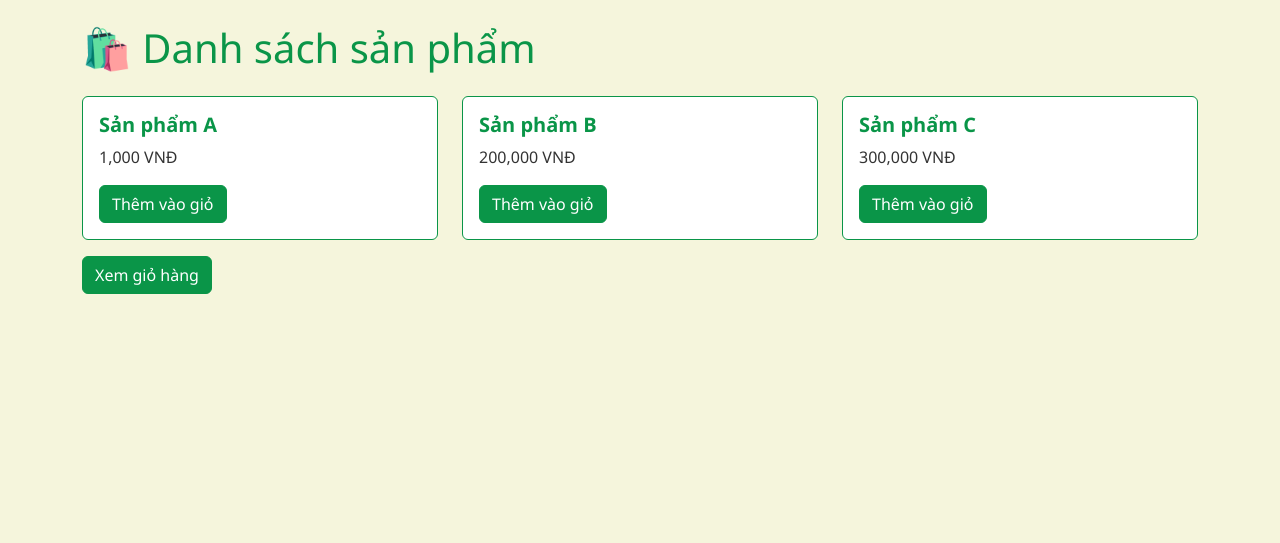
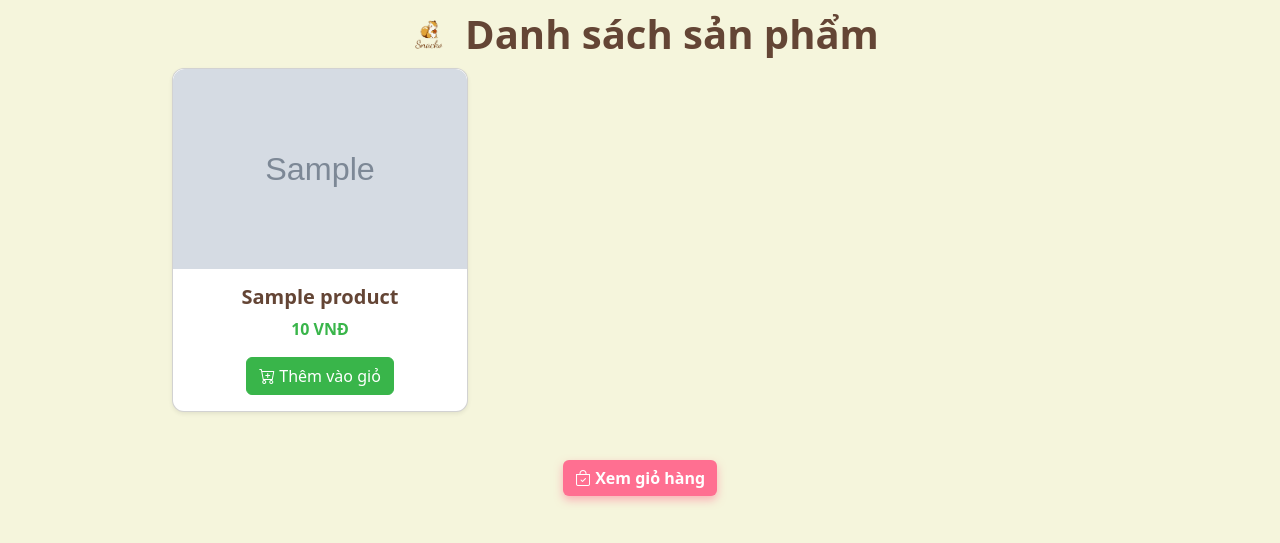
Before and after one commit to thilinnd/e_payment, a PHP site: page / in a window 1280 px wide. Shown: the top 543 px of the page. Run offline with PHP 8.4, Linux system fonts and the light colour scheme; tables that the repository leaves empty or names only in its code hold one stand-in row (values such as "Sample post"); grey boxes marked "Sample" are stand-in pictures.

Commit message:
update front end

```diff
--- a/db.php
+++ b/db.php
@@ -8,11 +8,11 @@ $charset = 'utf8mb4';
 $dsn = "mysql:host=$host;dbname=$db;charset=$charset";
 $options = [
     PDO::ATTR_ERRMODE => PDO::ERRMODE_EXCEPTION,
+    PDO::ATTR_DEFAULT_FETCH_MODE => PDO::FETCH_ASSOC,
 ];
 
 try {
     $pdo = new PDO($dsn, $user, $pass, $options);
 } catch (\PDOException $e) {
-    die("Kết nối thất bại: " . $e->getMessage());
+    die('Lỗi kết nối CSDL: ' . $e->getMessage());
 }
-?>
--- a/index.php
+++ b/index.php
@@ -1,40 +1,135 @@
 <?php
 session_start();
+require 'db.php'; // Kết nối CSDL
 
-$products = [
-    1 => ["name" => "Sản phẩm A", "price" => 1000],
-    2 => ["name" => "Sản phẩm B", "price" => 200000],
-    3 => ["name" => "Sản phẩm C", "price" => 300000],
-];
+// Lấy tất cả sản phẩm từ bảng products
+$products = [];
+$stmt = $pdo->query("SELECT * FROM products");
+foreach ($stmt as $row) {
+    $products[$row['id']] = [
+        "name" => $row['name'],
+        "price" => $row['price'],
+        "image" => $row['image'],
+    ];
+}
 ?>
+
 <!DOCTYPE html>
 <html lang="vi">
+
 <head>
     <meta charset="UTF-8">
-    <title>Sản phẩm</title>
-    <!-- Thay thế -->
+    <title>Snacko - Danh sách sản phẩm</title>
     <link href="https://cdn.jsdelivr.net/npm/bootstrap@5.3.2/dist/css/bootstrap.min.css" rel="stylesheet">
-    <link rel="stylesheet" href="assets/style.css">
+    <link href="https://cdn.jsdelivr.net/npm/bootstrap-icons/font/bootstrap-icons.css" rel="stylesheet">
+    <style>
+        body {
+            background-color: #f5f5dc;
+        }
 
-    <!-- Có thể thêm icon đẹp: -->
-    <link href="https://cdn.jsdelivr.net/npm/bootstrap-icons/font/bootstrap-icons.css" rel="stylesheet">
+        .container {
+            padding-top: 4px !important;
+            padding-bottom: 8px !important;
+            max-width: 960px;
+        }
 
+        h1.title {
+            margin-top: 2px !important;
+            margin-bottom: 6px !important;
+            font-size: 2.5rem;
+            font-weight: bold;
+            color: #644535;
+            display: flex;
+            align-items: center;
+            justify-content: center;
+            gap: 8px;
+        }
+
+        h1.title img {
+            height: 56px;
+            border-radius: 6px;
+        }
+
+        .card-img-top {
+            height: 200px;
+            object-fit: cover;
+            border-radius: 12px 12px 0 0;
+        }
+
+        .product-name {
+            color: #644535;
+            font-weight: bold;
+        }
+
+        .price {
+            color: #39b54a;
+            font-weight: bold;
+        }
+
+        .card {
+            border-radius: 12px;
+            overflow: hidden;
+        }
+
+        .btn-success {
+            background-color: #39b54a;
+            border-color: #39b54a;
+        }
+
+        .btn-success:hover {
+            background-color: #2a963c;
+            border-color: #2a963c;
+        }
+
+        .btn-pink-peach {
+            background-color: #ff6f91;
+            color: white;
+            border: none;
+            font-weight: 600;
+            box-shadow: 0 4px 8px rgba(255, 111, 145, 0.5);
+            transition: background-color 0.3s ease, box-shadow 0.3s ease;
+        }
+
+        .btn-pink-peach:hover {
+            background-color: #e65c7a;
+            box-shadow: 0 6px 12px rgba(230, 92, 122, 0.7);
+            color: white;
+        }
+
+        .btn-container {
+            margin-bottom: 40px;
+        }
+    </style>
 </head>
+
 <body class="container py-4">
-    <h1 class="mb-4">🛍️ Danh sách sản phẩm</h1>
+    <h1 class="title">
+        <img src="images/preloader.png" alt="Snacko logo">
+        Danh sách sản phẩm
+    </h1>
+
     <div class="row">
         <?php foreach ($products as $id => $p): ?>
-        <div class="col-md-4">
-            <div class="card mb-3">
-                <div class="card-body">
-                    <h5 class="card-title"><?= $p['name']; ?></h5>
-                    <p class="card-text"><?= number_format($p['price']); ?> VNĐ</p>
-                    <a href="add_to_cart.php?id=<?= $id; ?>" class="btn btn-primary">Thêm vào giỏ</a>
+            <div class="col-md-4">
+                <div class="card shadow-sm mb-4">
+                    <img src="<?= $p['image']; ?>" class="card-img-top" alt="<?= $p['name']; ?>">
+                    <div class="card-body text-center">
+                        <h5 class="product-name"><?= $p['name']; ?></h5>
+                        <p class="price"><?= number_format($p['price']); ?> VNĐ</p>
+                        <a href="add_to_cart.php?id=<?= $id; ?>" class="btn btn-success">
+                            <i class="bi bi-cart-plus"></i> Thêm vào giỏ
+                        </a>
+                    </div>
                 </div>
             </div>
-        </div>
         <?php endforeach; ?>
     </div>
-    <a href="cart.php" class="btn btn-outline-success">Xem giỏ hàng</a>
+
+    <div class="text-center btn-container mt-4">
+        <a href="cart.php" class="btn btn-pink-peach">
+            <i class="bi bi-bag-check"></i> Xem giỏ hàng
+        </a>
+    </div>
 </body>
+
 </html>
```
Also changed, not shown: cart.php (+14 -14 lines), checkout.php (+36 -30 lines), images/banh-gau-matcha.jpg (added), images/hat-say-va-dau-mix.jpg (added), images/nuoc-vai.jpg (added), images/preloader.png (added).
